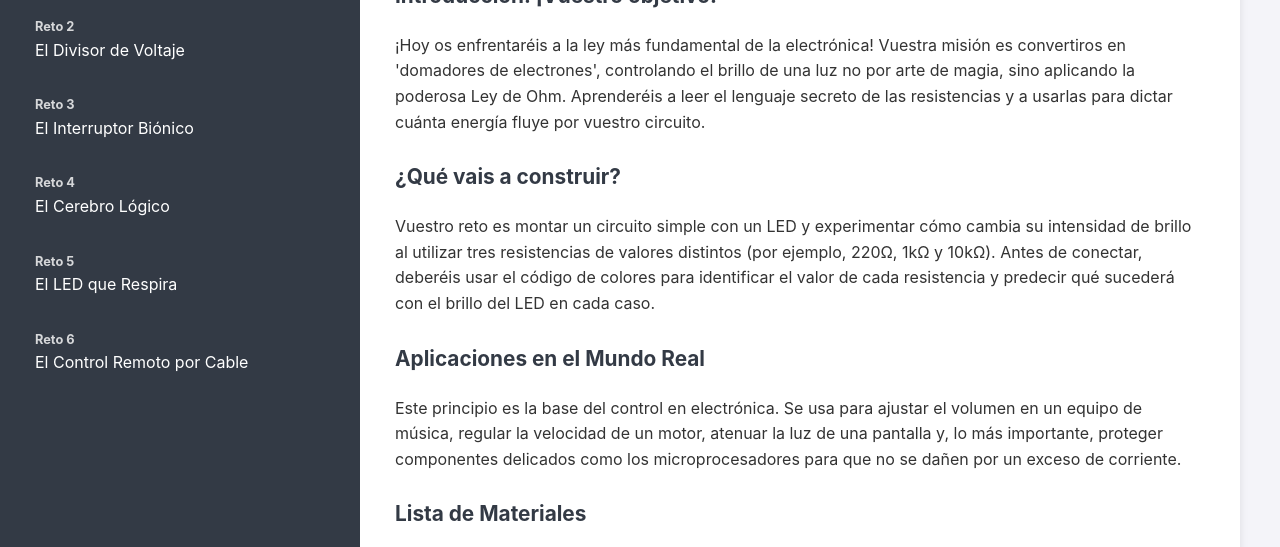
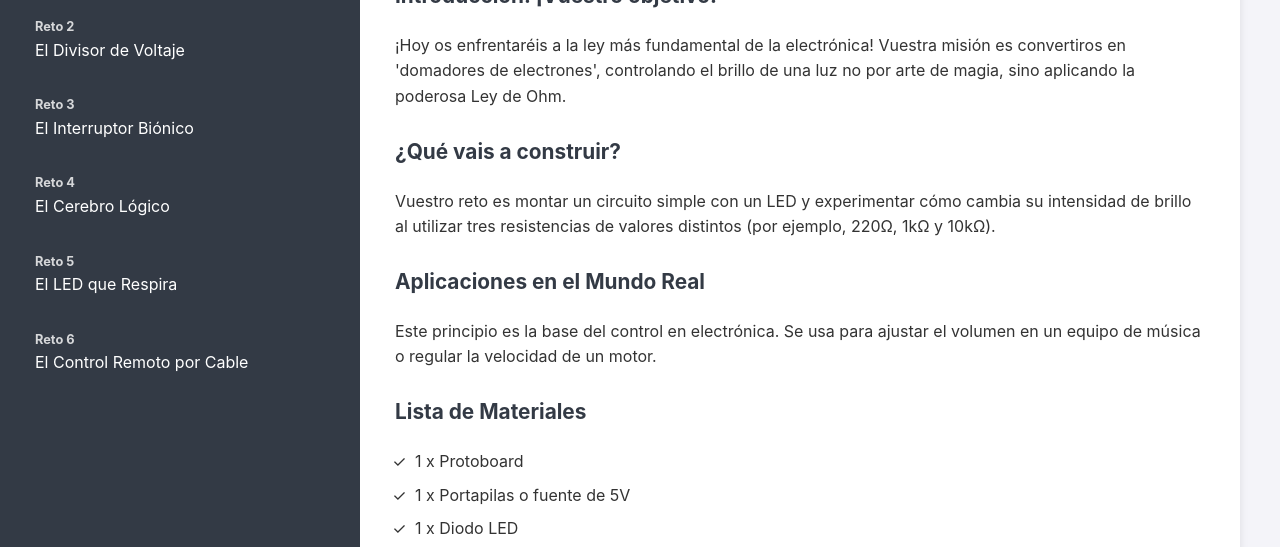
Before and after one commit to jorge4321/retosfisica, a plain HTML site: page index.html in a window 1280 px wide. Shown: the part 176-723 px from the top of the page. Drawn offline with Linux system fonts and the light colour scheme.

Commit message:
Update index.html

```diff
--- a/index.html
+++ b/index.html
@@ -31,6 +31,7 @@
             top: 0;
             left: 0;
             overflow-y: auto;
+            transition: transform 0.3s ease; /* Animación suave si se oculta */
         }
         .sidebar h1 {
             font-size: 1.5em;
@@ -65,8 +66,9 @@
         /* Área de contenido principal */
         .content-area {
             flex-grow: 1;
-            margin-left: 320px;
+            margin-left: 320px; /* Espacio para la sidebar por defecto */
             padding: 40px;
+            transition: margin-left 0.3s ease;
         }
 
         /* Estilo para los paneles de retos */
@@ -76,6 +78,8 @@
             box-shadow: 0 4px 8px rgba(0,0,0,0.1);
             padding: 25px 35px;
             display: none; /* Ocultos por defecto */
+            max-width: 900px; /* Para que no se estire demasiado en pantallas grandes */
+            margin: 0 auto;   /* Centrado */
         }
         .challenge-panel h2 {
             font-size: 2em;
@@ -119,51 +123,51 @@
         const challengeData = [
             {
                 title: "Reto 1: El Domador de Electrones",
-                introduction: "¡Hoy os enfrentaréis a la ley más fundamental de la electrónica! Vuestra misión es convertiros en 'domadores de electrones', controlando el brillo de una luz no por arte de magia, sino aplicando la poderosa Ley de Ohm. Aprenderéis a leer el lenguaje secreto de las resistencias y a usarlas para dictar cuánta energía fluye por vuestro circuito.",
-                description: "Vuestro reto es montar un circuito simple con un LED y experimentar cómo cambia su intensidad de brillo al utilizar tres resistencias de valores distintos (por ejemplo, 220Ω, 1kΩ y 10kΩ). Antes de conectar, deberéis usar el código de colores para identificar el valor de cada resistencia y predecir qué sucederá con el brillo del LED en cada caso.",
-                applications: "Este principio es la base del control en electrónica. Se usa para ajustar el volumen en un equipo de música, regular la velocidad de un motor, atenuar la luz de una pantalla y, lo más importante, proteger componentes delicados como los microprocesadores para que no se dañen por un exceso de corriente.",
+                introduction: "¡Hoy os enfrentaréis a la ley más fundamental de la electrónica! Vuestra misión es convertiros en 'domadores de electrones', controlando el brillo de una luz no por arte de magia, sino aplicando la poderosa Ley de Ohm.",
+                description: "Vuestro reto es montar un circuito simple con un LED y experimentar cómo cambia su intensidad de brillo al utilizar tres resistencias de valores distintos (por ejemplo, 220Ω, 1kΩ y 10kΩ).",
+                applications: "Este principio es la base del control en electrónica. Se usa para ajustar el volumen en un equipo de música o regular la velocidad de un motor.",
                 materials: ["1 x Protoboard", "1 x Portapilas o fuente de 5V", "1 x Diodo LED", "1 x Resistencia de 220Ω", "1 x Resistencia de 1kΩ", "1 x Resistencia de 10kΩ", "Varios cables de conexión"],
-                tools: ["Tabla del código de colores de resistencias", "Opcional: Multímetro para verificar los valores"]
+                tools: ["Tabla del código de colores de resistencias", "Opcional: Multímetro"]
             },
             {
                 title: "Reto 2: El Divisor de Voltaje",
-                introduction: "Imaginad que tenéis una fuente de gran poder (9V), pero necesitáis alimentar un componente delicado que solo admite 3V. ¿Cómo lo hacéis? La respuesta es uno de los circuitos más ingeniosos y utilizados: el divisor de voltaje. Hoy aprenderéis a 'rebanar' el voltaje para obtener exactamente el nivel que necesitáis, una técnica crucial para la electrónica analógica.",
-                description: "Construiréis un divisor de voltaje utilizando dos resistencias. El reto consiste en calcular los valores de las resistencias necesarias para obtener un voltaje de salida específico (por ejemplo, la mitad del voltaje de entrada) a partir de una fuente de alimentación. Luego, montaréis el circuito y utilizaréis un multímetro para medir el voltaje real y comprobar si vuestros cálculos eran correctos.",
-                applications: "Los divisores de voltaje son fundamentales para la lectura de sensores. La mayoría de los sensores analógicos (como los de luz, temperatura o humedad) funcionan variando su resistencia, y se colocan en un divisor de voltaje para que el microcontrolador pueda leer esa variación como un cambio de voltaje. ¡Es la clave para que las máquinas puedan 'sentir'!",
-                materials: ["1 x Protoboar", "1 x Fuente de alimentación (ej. una pila de 9V)", "2 x Resistencias (¡a calcular!)", "Varios cables de conexión"],
+                introduction: "Imaginad que tenéis una fuente de gran poder (9V), pero necesitáis alimentar un componente delicado que solo admite 3V. ¿Cómo lo hacéis? La respuesta es el divisor de voltaje.",
+                description: "Construiréis un divisor de voltaje utilizando dos resistencias. El reto consiste en calcular los valores de las resistencias necesarias para obtener un voltaje de salida específico.",
+                applications: "Los divisores de voltaje son fundamentales para la lectura de sensores analógicos.",
+                materials: ["1 x Protoboard", "1 x Fuente de alimentación", "2 x Resistencias (¡a calcular!)", "Varios cables de conexión"],
                 tools: ["Multímetro (¡esencial para este reto!)", "Calculadora"]
             },
             {
                 title: "Reto 3: El Interruptor Biónico",
-                introduction: "Un microcontrolador como el ESP32 es muy inteligente, pero tiene muy poca 'fuerza' (corriente). No puede encender un motor o una tira de LEDs por sí solo. Hoy construiréis un 'amplificador de fuerza', un interruptor biónico que permite a una señal débil del ESP32 controlar un dispositivo de alta potencia. ¡Bienvenidos al mundo de los transistores!",
-                description: "Vuestro reto es usar un transistor (BJT o MOSFET) como un interruptor electrónico. Programaréis el ESP32 para que envíe una señal de control a la 'base' o 'puerta' del transistor. Esta pequeña señal permitirá que una corriente mucho mayor, proveniente de una fuente de alimentación externa, fluya a través del transistor para encender un motor de corriente continua.",
-                applications: "¡Esta es la base de casi toda la electrónica de potencia! Se utiliza para controlar la velocidad de los motores en drones y coches eléctricos (con PWM), para encender y apagar las potentes luces de un escenario, y dentro de tu propio ordenador para gestionar la energía que llega al procesador. Todo dispositivo que controle algo de alta potencia usa este principio.",
-                materials: ["1 x Placa ESP32", "1 x Transistor (ej. BC547 para BJT o 2N7000 para MOSFET)", "1 x Motor DC pequeño", "1 x Diodo de protección (ej. 1N4007)", "1 x Resistencia (aprox. 1kΩ)", "1 x Fuente de alimentación externa para el motor", "Varios cables de conexión"],
-                tools: ["Ordenador con el entorno de desarrollo", "Cable USB"]
+                introduction: "Un microcontrolador como el ESP32 tiene poca fuerza. Hoy construiréis un 'amplificador de fuerza' usando transistores.",
+                description: "Vuestro reto es usar un transistor (BJT o MOSFET) como un interruptor electrónico para controlar un motor con el ESP32.",
+                applications: "¡Esta es la base de casi toda la electrónica de potencia! Se usa en coches eléctricos y control industrial.",
+                materials: ["1 x Placa ESP32", "1 x Transistor", "1 x Motor DC pequeño", "1 x Diodo de protección", "1 x Resistencia 1kΩ", "Fuente externa"],
+                tools: ["Ordenador", "Cable USB"]
             },
             {
                 title: "Reto 4: El Cerebro Lógico",
-                introduction: "El mundo digital se basa en decisiones increíblemente simples: SÍ o NO, 1 o 0. Estas decisiones las toman las 'puertas lógicas'. Hoy no usaréis un chip de puerta lógica, ¡sino que convertiréis vuestro ESP32 en una! Vais a programar la esencia misma del pensamiento computacional, enseñándole a vuestro microcontrolador a tomar decisiones basadas en reglas lógicas.",
-                description: "Programaréis el ESP32 para que emule el comportamiento de una puerta lógica AND. Para ello, leerá el estado de dos pulsadores (entrada A y entrada B). Un LED (la salida) solo se encenderá si, y solo si, ambos pulsadores son presionados al mismo tiempo, cumpliendo la tabla de verdad de la puerta AND. Como extra, podéis intentar emular una puerta OR o una XOR.",
-                applications: "Las puertas lógicas son los 'ladrillos' con los que se construyen todos los circuitos digitales, desde una simple calculadora hasta la CPU de un superordenador. El procesador de tu móvil está realizando miles de millones de operaciones lógicas como esta cada segundo para funcionar. Entender esto es entender el ADN de la era digital.",
-                materials: ["1 x Placa ESP32", "1 x Protoboard", "2 x Pulsadores", "1 x Diodo LED", "3 x Resistencias (2 para pull-down de 10kΩ, 1 para el LED de 220Ω)", "Varios cables de conexión"],
-                tools: ["Ordenador con el entorno de desarrollo", "Cable USB"]
+                introduction: "El mundo digital se basa en decisiones simples: SÍ o NO. Hoy programaréis puertas lógicas en vuestro ESP32.",
+                description: "Programaréis el ESP32 para que emule una puerta lógica AND. Un LED solo se encenderá si presionáis dos botones a la vez.",
+                applications: "Las puertas lógicas son los ladrillos de todos los ordenadores y móviles actuales.",
+                materials: ["1 x Placa ESP32", "1 x Protoboard", "2 x Pulsadores", "1 x LED", "3 x Resistencias"],
+                tools: ["Ordenador", "Cable USB"]
             },
             {
                 title: "Reto 5: El LED que Respira",
-                introduction: "Hasta ahora hemos visto el mundo digital: encendido o apagado. Pero el mundo real está lleno de matices. ¿Cómo podemos crear una luz que no solo se encienda, sino que lo haga con suavidad, como si estuviera respirando? La respuesta es una ingeniosa técnica llamada PWM (Modulación por Ancho de Pulso). Hoy crearéis un efecto visual hipnótico y elegante.",
-                description: "Vuestro reto es programar el ESP32 para que la intensidad de un LED aumente y disminuya de forma gradual y continua, creando un efecto de 'respiración' o 'latido'. Para ello, utilizaréis la capacidad de PWM del microcontrolador, escribiendo un programa que haga un bucle aumentando y luego disminuyendo el ciclo de trabajo de la señal.",
-                applications: "La PWM es una de las técnicas más versátiles. Se usa para controlar la velocidad de los motores de forma precisa, para regular la intensidad de las luces LED en tu casa (dimming), para controlar la posición de los servomotores, y para generar sonidos y tonos de audio a través de un zumbador o altavoz. Es la navaja suiza de la salida de señales.",
-                materials: ["1 x Placa ESP32", "1 x Protoboard", "1 x Diodo LED", "1 x Resistencia (220Ω)", "Varios cables de conexión"],
-                tools: ["Ordenador con el entorno de desarrollo", "Cable USB"]
+                introduction: "¿Cómo podemos crear una luz que cambie suavemente? Usando PWM (Modulación por Ancho de Pulso).",
+                description: "Programaréis el ESP32 para que la intensidad de un LED aumente y disminuya gradualmente (efecto fading).",
+                applications: "La PWM se usa para controlar velocidad de motores, intensidad de luces y servos.",
+                materials: ["1 x Placa ESP32", "1 x Protoboard", "1 x LED", "1 x Resistencia"],
+                tools: ["Ordenador", "Cable USB"]
             },
             {
                 title: "Reto 6: El Control Remoto por Cable",
-                introduction: "¡Es hora de establecer una conversación entre dos mundos: el de vuestro ordenador y el de vuestro microcontrolador! Vais a crear una línea de comunicación directa que os permitirá dar órdenes a vuestro circuito desde el teclado. Ya no estaréis limitados a un programa fijo; podréis interactuar con vuestro hardware en tiempo real. Este es el primer paso hacia el control remoto y la telemetría.",
-                description: "Crearéis un sistema de control por puerto serie (UART). El programa en vuestro ESP32 estará a la escucha de los datos que lleguen desde el Monitor Serie de vuestro ordenador. Si enviáis un carácter específico (por ejemplo, la letra 'e'), un LED se encenderá. Si enviáis otro (como la 'a'), el LED se apagará. El ESP32 también responderá con un mensaje de confirmación.",
-                applications: "La comunicación serie es un estándar industrial para la depuración de sistemas, la configuración de dispositivos de red y la comunicación entre diferentes componentes de una máquina. Cuando conectas un GPS o muchos otros sensores a un sistema, a menudo usan UART para enviar los datos. También es la base para crear interfaces de control personalizadas en el ordenador.",
-                materials: ["1 x Placa ESP32", "1 x Protoboard", "1 x Diodo LED", "1 x Resistencia (220Ω)", "Varios cables de conexión"],
-                tools: ["Ordenador con el entorno de desarrollo (y su Monitor Serie)", "Cable USB"]
+                introduction: "¡Es hora de hablar con vuestro circuito! Usaréis el puerto serie para enviar órdenes desde el PC.",
+                description: "Crearéis un sistema donde al enviar una letra desde el ordenador, el ESP32 encenderá o apagará un LED.",
+                applications: "La comunicación serie (UART) es estándar para GPS, sensores industriales y depuración.",
+                materials: ["1 x Placa ESP32", "1 x Protoboard", "1 x LED", "1 x Resistencia"],
+                tools: ["Ordenador", "Monitor Serie"]
             }
         ];
 
@@ -185,7 +189,6 @@
                 panel.id = challengeId;
                 panel.className = 'challenge-panel';
 
-                // Generar listas de materiales y herramientas
                 let materialsHtml = '<ul>';
                 challenge.materials.forEach(item => { materialsHtml += `<li>${item}</li>`; });
                 materialsHtml += '</ul>';
@@ -194,50 +197,39 @@
                 challenge.tools.forEach(item => { toolsHtml += `<li>${item}</li>`; });
                 toolsHtml += '</ul>';
 
-                // Ensamblar todo el HTML del panel
                 panel.innerHTML = `
                     <h2>${challenge.title}</h2>
-
                     <h3>Introducción: ¡Vuestro objetivo!</h3>
                     <p>${challenge.introduction}</p>
-
                     <h3>¿Qué vais a construir?</h3>
                     <p>${challenge.description}</p>
-
                     <h3>Aplicaciones en el Mundo Real</h3>
                     <p>${challenge.applications}</p>
-
                     <h3>Lista de Materiales</h3>
                     ${materialsHtml}
-
                     <h3>Lista de Herramientas</h3>
                     ${toolsHtml}
                 `;
                 contentPanels.appendChild(panel);
             });
 
-
-            // --- 3. Añadir interactividad ---
+            // --- 3. Lógica de visualización ---
             const links = document.querySelectorAll('.challenge-link');
             const panels = document.querySelectorAll('.challenge-panel');
 
             function showPanel(targetId) {
-                // Ocultar todos los paneles y quitar 'active' de los links
                 panels.forEach(panel => panel.classList.remove('active'));
                 links.forEach(link => link.classList.remove('active'));
 
-                // Mostrar el panel y el link activo
                 const targetPanel = document.querySelector(targetId);
+                // Solo activamos el link si el menú existe (no estamos en modo presentación)
                 const activeLink = document.querySelector(`a[href="${targetId}"]`);
 
-                if (targetPanel) {
-                    targetPanel.classList.add('active');
-                }
-                if (activeLink) {
-                    activeLink.classList.add('active');
-                }
+                if (targetPanel) targetPanel.classList.add('active');
+                if (activeLink) activeLink.classList.add('active');
             }
 
+            // Listeners para clicks normales
             links.forEach(link => {
                 link.addEventListener('click', function(e) {
                     e.preventDefault();
@@ -246,45 +238,40 @@
                 });
             });
 
-            // Mostrar el primer reto por defecto
-            showPanel('#reto-1');
+            // --- 4. MODO QUIOSCO / SOLO LECTURA (La parte nueva) ---
+            const urlParams = new URLSearchParams(window.location.search);
+            const retoEspecifico = urlParams.get('ver'); // Busca ?ver=reto-X
+
+            if (retoEspecifico) {
+                // A) Si hay petición específica en la URL:
+
+                // 1. Ocultar la barra lateral completamente
+                const sidebar = document.querySelector('.sidebar');
+                if(sidebar) sidebar.style.display = 'none';
+
+                // 2. Quitar el margen izquierdo del contenido para que ocupe todo el ancho
+                const contentArea = document.querySelector('.content-area');
+                if(contentArea) {
+                    contentArea.style.marginLeft = '0';
+                    contentArea.style.width = '100%';
+                }
+
+                // 3. Mostrar SOLAMENTE el reto pedido
+                // Aseguramos que existe el panel con ese ID (ej: reto-1)
+                const panelPedido = document.getElementById(retoEspecifico);
+                if (panelPedido) {
+                    panelPedido.classList.add('active');
+                } else {
+                    // Si escriben mal el número, mostramos error o el primero
+                    alert('Reto no encontrado: ' + retoEspecifico);
+                }
+
+            } else {
+                // B) Modo normal (Si no hay ?ver=...):
+                // Mostrar el primer reto por defecto
+                showPanel('#reto-1');
+            }
         });
     </script>
-<script>
-  // --- SCRIPT MODO EXAMEN / PRESENTACION ---
-
-  const urlParams = new URLSearchParams(window.location.search);
-  const idSeccion = urlParams.get('ver'); // Busca ?ver=algo en la URL
-
-  if (idSeccion) {
-    // 1. Buscar la sección específica que quieres mostrar
-    const seccionElegida = document.getElementById(idSeccion);
-
-    if (seccionElegida) {
-      // 2. Ocultar la barra de navegación y cabeceras
-      const nav = document.querySelector('nav');
-      const header = document.querySelector('header');
-      if (nav) nav.style.display = 'none';
-      if (header) header.style.display = 'none';
-
-      // 3. MAGIA: Ocultar todos los "hermanos" de esa sección
-      // Esto hace que el resto de la página desaparezca y solo quede tu reto
-      const padre = seccionElegida.parentElement;
-      Array.from(padre.children).forEach(hijo => {
-        if (hijo !== seccionElegida && hijo.tagName !== 'SCRIPT') {
-           hijo.style.display = 'none';
-        }
-      });
-
-      // 4. Asegurar que la sección elegida sea visible
-      seccionElegida.style.display = 'block';
-
-    } else {
-      console.log("No se encontró una sección con el ID: " + idSeccion);
-    }
-  }
-</script>
-
 </body>
-
 </html>
```
